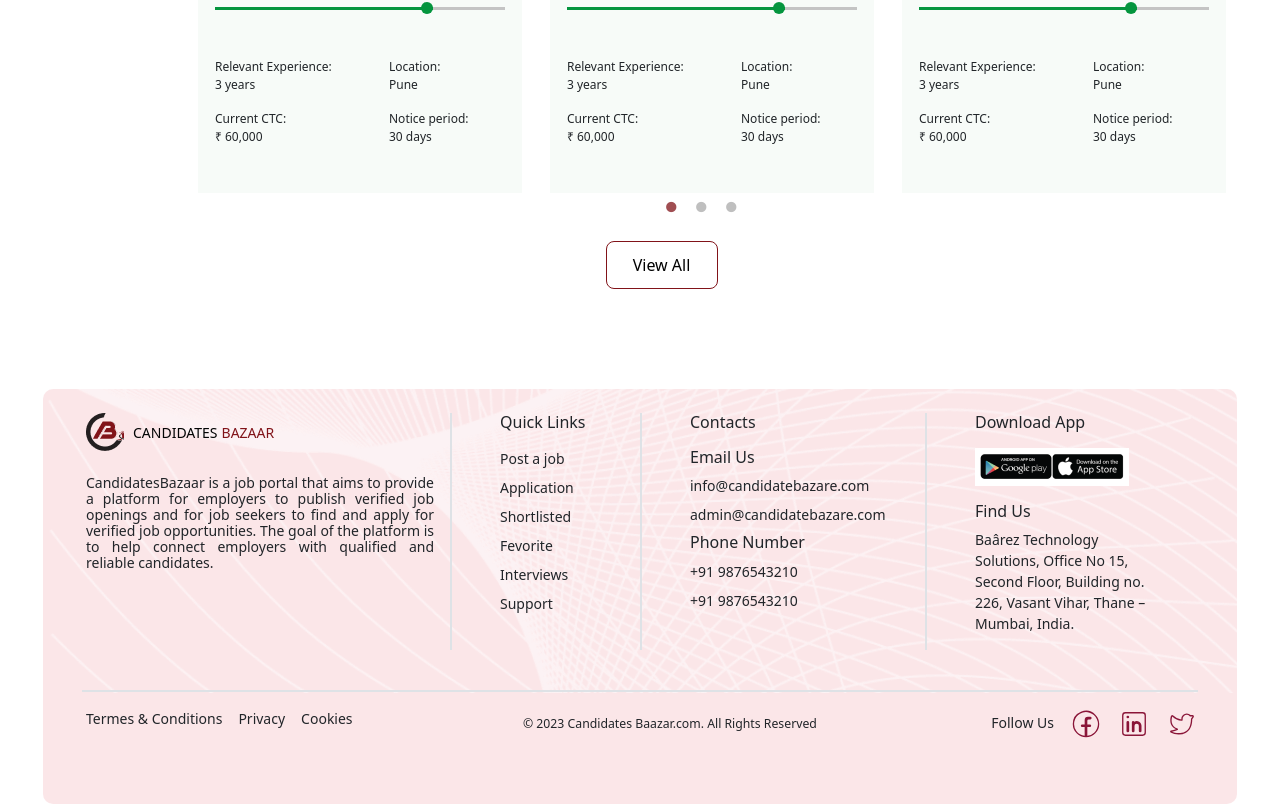
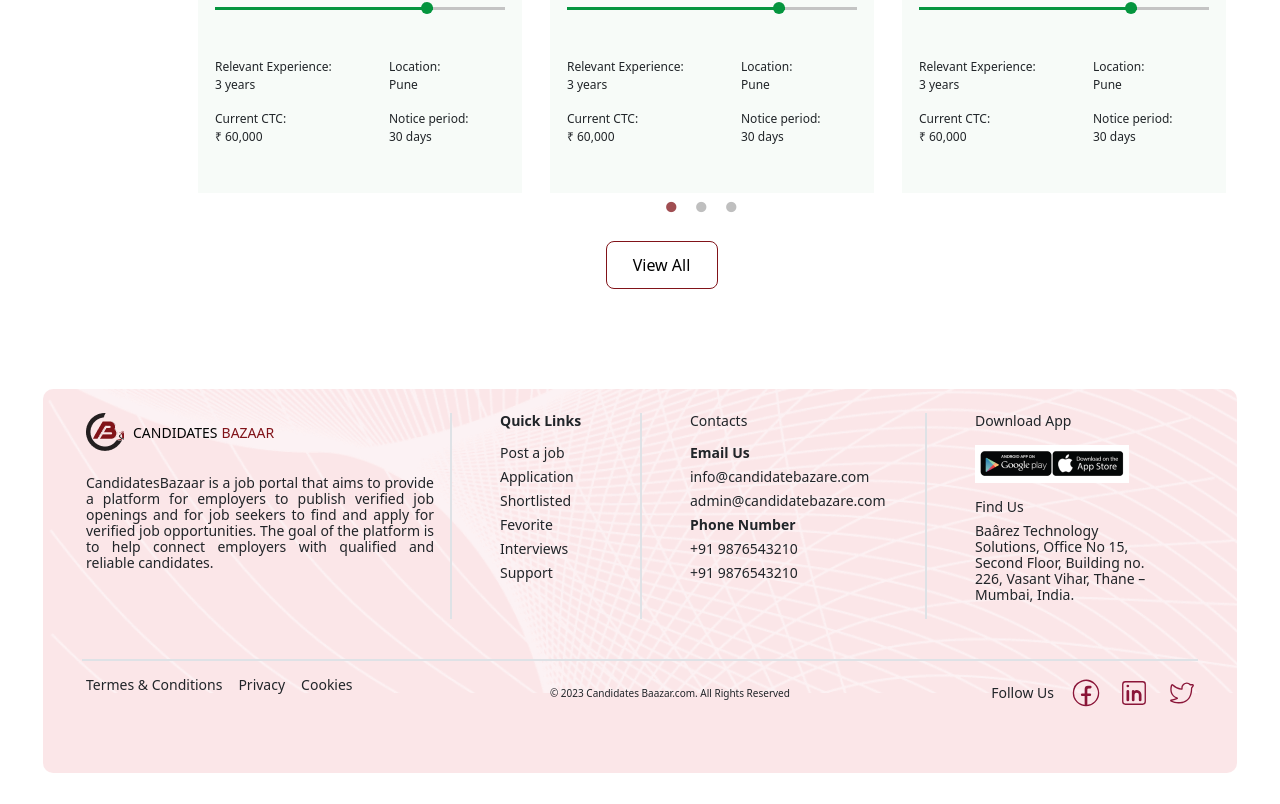
Before and after one commit to divyarajbaraiya/react-poc-recruitment-website, a React (Create React App) app: page / in a window 1280 px wide. Shown: the part 2518-3322 px from the top of the page. After the commit the page ends 3291 px from the top, so only its background shows below. Built offline with nearby package versions, Linux system fonts and the light colour scheme; sample sign-in values are in the browser's storage.

Commit message:
footer design

```diff
--- a/src/components/Footer/Footer.tsx
+++ b/src/components/Footer/Footer.tsx
@@ -6,7 +6,7 @@ import { CiTwitter } from "react-icons/ci";
 import "./assets/style.scss";
 
 import { AppHeaderLogo } from "../AppHeaderLogo";
-import { useNavigate } from "react-router-dom";
+import { Link, useNavigate } from "react-router-dom";
 
 interface FooterProps {}
 
@@ -30,42 +30,49 @@ export const Footer: FC<FooterProps> = () => {
           </div>
 
           <div className="col-2 mb-3 border-start border-2 px-5">
-            <h6 className="font-weight-light mb-3">Quick Links</h6>
+            <h6 className="mb-3 footer-title">Quick Links</h6>
             <ul className="nav flex-column">
-              <li className="nav-item mb-2" onClick={() => navigate("/dummy")}>
+              <li
+                className="nav-item footer-desc-1 mb-2"
+                onClick={() => navigate("/dummy")}
+              >
                 Post a job
               </li>
-              <li className="nav-item mb-2">Application</li>
-              <li className="nav-item mb-2">Shortlisted</li>
-              <li className="nav-item mb-2">Fevorite</li>
-              <li className="nav-item mb-2">Interviews</li>
-              <li className="nav-item mb-2">Support</li>
+              <li className="nav-item footer-desc-1 mb-2">Application</li>
+              <li className="nav-item footer-desc-1 mb-2">Shortlisted</li>
+              <li className="nav-item footer-desc-1 mb-2">Fevorite</li>
+              <li className="nav-item footer-desc-1 mb-2">Interviews</li>
+              <li className="nav-item footer-desc-1 mb-2">Support</li>
             </ul>
           </div>
 
           <div className="col-3 mb-3 border-start border-2 px-5">
-            <h6 className="mb-3">Contacts</h6>
+            <h6 className="mb-3 footer-desc-2">Contacts</h6>
             <div className="nav flex-column">
-              <h6 className="font-weight-bold">Email Us</h6>
+              <h6 className="footer-title">Email Us</h6>
               <ul className="nav flex-column">
-                <li className="nav-item mb-2">info@candidatebazare.com</li>
-                <li className="nav-item mb-2">admin@candidatebazare.com</li>
+                <li className="nav-item mb-2 footer-desc-1">
+                  info@candidatebazare.com
+                </li>
+                <li className="nav-item mb-2 footer-desc-1">
+                  admin@candidatebazare.com
+                </li>
               </ul>
             </div>
             <div className="nav flex-column ">
-              <h6 className="font-weight-bold">Phone Number</h6>
+              <h6 className="footer-title">Phone Number</h6>
               <ul className="nav flex-column">
-                <li className="nav-item mb-2">+91 9876543210</li>
-                <li className="nav-item mb-2">+91 9876543210</li>
+                <li className="nav-item mb-2 footer-desc-1">+91 9876543210</li>
+                <li className="nav-item mb-2 footer-desc-1">+91 9876543210</li>
               </ul>
             </div>
           </div>
 
           <div className="col-3  mb-3  border-start border-2 px-5">
-            <h6 className="mb-3">Download App</h6>
+            <h6 className="mb-3 footer-desc-2">Download App</h6>
             <div className="footer-container--download-app"></div>
-            <h6 className="mt-3">Find Us</h6>
-            <p className="text-left">
+            <h6 className="mt-3 footer-desc-2">Find Us</h6>
+            <p className="text-left footer-desc-1">
               Baârez Technology Solutions, Office No 15, Second Floor, Building
               no. 226, Vasant Vihar, Thane – Mumbai, India.
             </p>
@@ -75,35 +82,35 @@ export const Footer: FC<FooterProps> = () => {
         <div className="d-flex flex-wrap justify-content-between align-item-center py-3 my-4 border-top border-2">
           <div className="row">
             <ul className="nav justify-content-left d-flex">
-              <li className="ms-3">Termes & Conditions</li>
-              <li className="ms-3">Privacy</li>
-              <li className="ms-3">Cookies</li>
+              <li className="footer-desc-1 ms-3">Termes & Conditions</li>
+              <li className="footer-desc-1 ms-3">Privacy</li>
+              <li className="footer-desc-1 ms-3">Cookies</li>
             </ul>
           </div>
 
           <div className="d-flex align-items-center">
-            <small className="">
+            <span className="footer-desc-3">
               © 2023 Candidates Baazar.com. All Rights Reserved
-            </small>
+            </span>
           </div>
 
           <div className="row footer-container--social-media">
             <ul className="nav justify-content-end d-flex align-item-center">
-              <li className="ms-3 mt-1">Follow Us</li>
+              <li className="footer-desc-1 ms-3 mt-2">Follow Us</li>
               <li className="ms-3">
-                <a href="#" className="text-muted">
+                <Link to="#" className="text-muted">
                   <CiFacebook className="footer-container--social-media--social-icon" />
-                </a>
+                </Link>
               </li>
               <li className="ms-3">
-                <a href="#" className="text-muted">
+                <Link to="#" className="text-muted">
                   <CiLinkedin className="footer-container--social-media--social-icon" />
-                </a>
+                </Link>
               </li>
               <li className="ms-3">
-                <a href="#" className="text-muted">
+                <Link to="#" className="text-muted">
                   <CiTwitter className="footer-container--social-media--social-icon" />
-                </a>
+                </Link>
               </li>
             </ul>
           </div>
--- a/src/components/Footer/assets/style.scss
+++ b/src/components/Footer/assets/style.scss
@@ -34,4 +34,28 @@
       color: #8a1538;
     }
   }
+
+  .footer-title {
+    font-weight: 700;
+    font-size: 14px;
+    line-height: 16px;
+  }
+
+  .footer-desc-1 {
+    font-weight: 400;
+    font-size: 14px;
+    line-height: 16px;
+  }
+
+  .footer-desc-2 {
+    font-weight: 500;
+    font-size: 14px;
+    line-height: 16px;
+  }
+
+  .footer-desc-3 {
+    font-weight: 400;
+    font-size: 10px;
+    line-height: 15px;
+  }
 }
```
